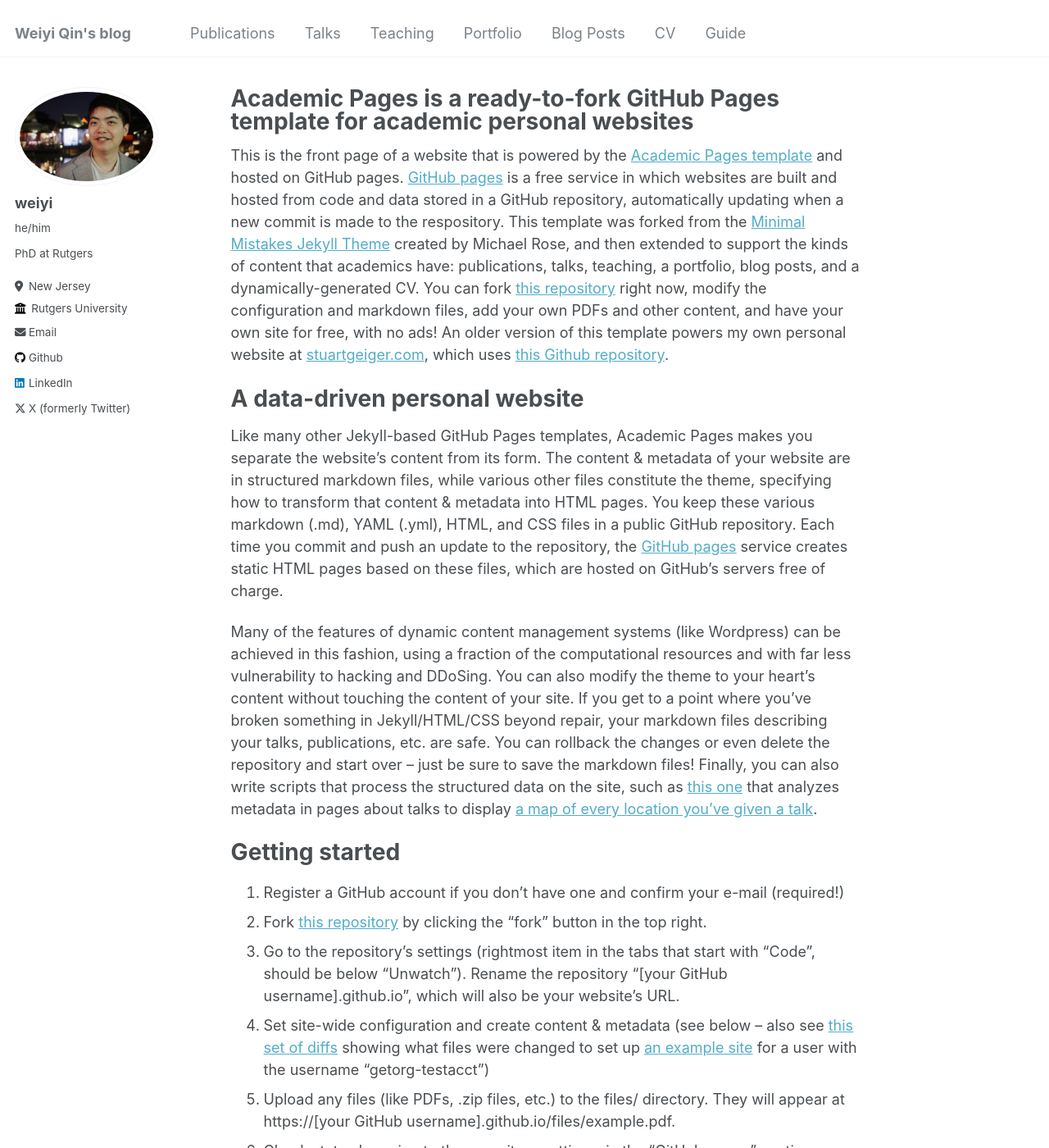
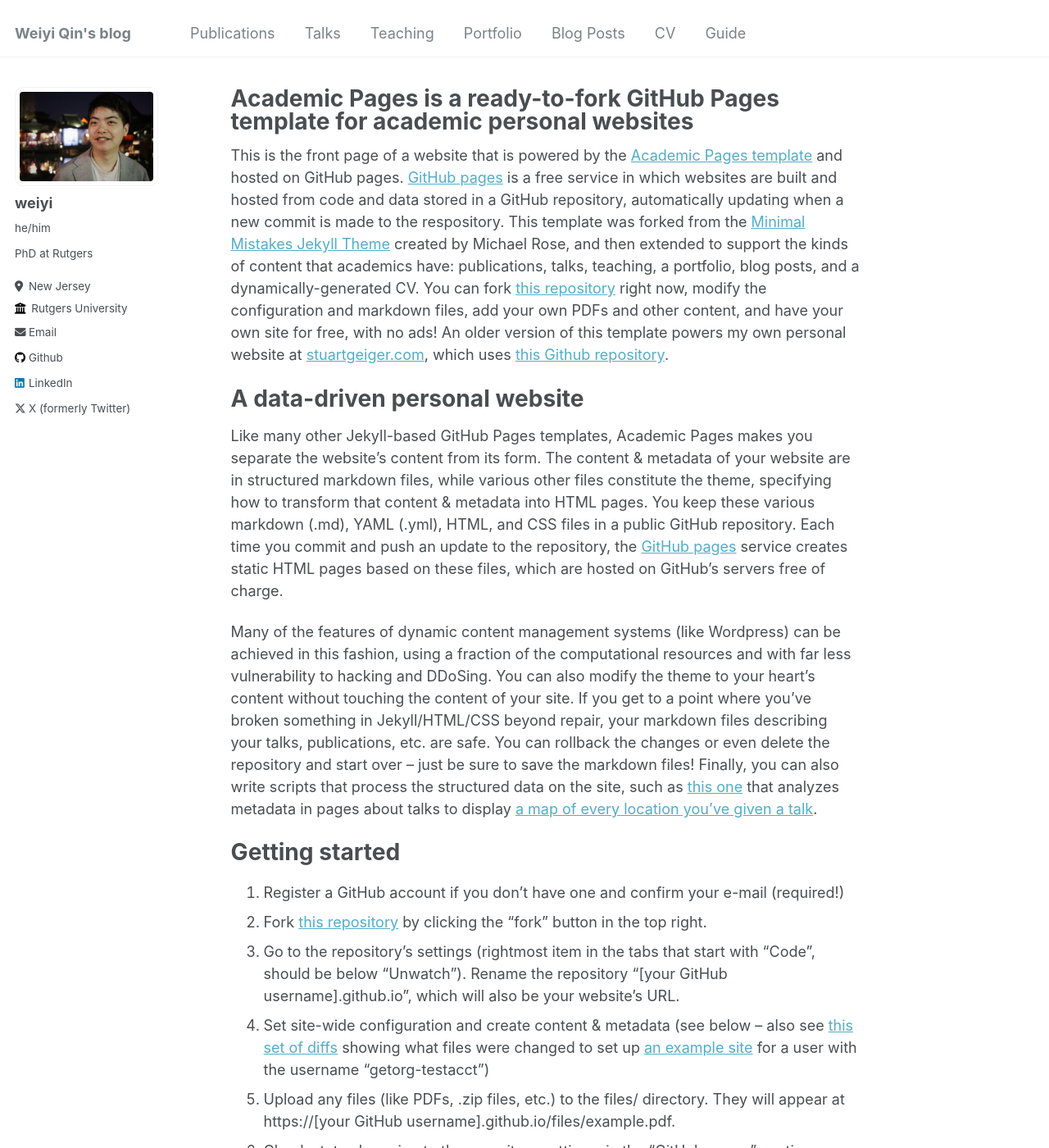
Before and after one commit to W8Yi/W8Yi.github.io, a Jekyll site: the page built from _pages/about.md, in a window 1280 px wide and 1400 px high. Shown: the whole window at 82% size. Built offline with Jekyll 4.4.1, drawn with Linux system fonts in a browser that asks for light colours.

Commit message:
add pic shape

```diff
--- a/_sass/_sidebar.scss
+++ b/_sass/_sidebar.scss
@@ -91,7 +91,8 @@
 
   img {
     max-width: 175px;
-    border-radius: 50%;
+    border-radius: 10px;
+    border-width: thick;
 
     @include breakpoint($large) {
       padding: 5px;
```
